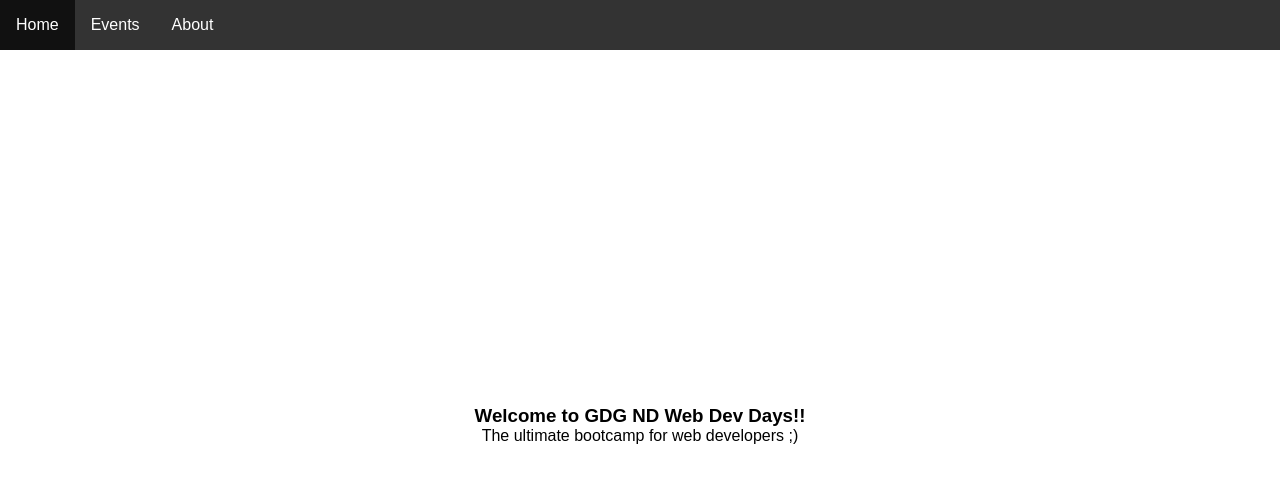
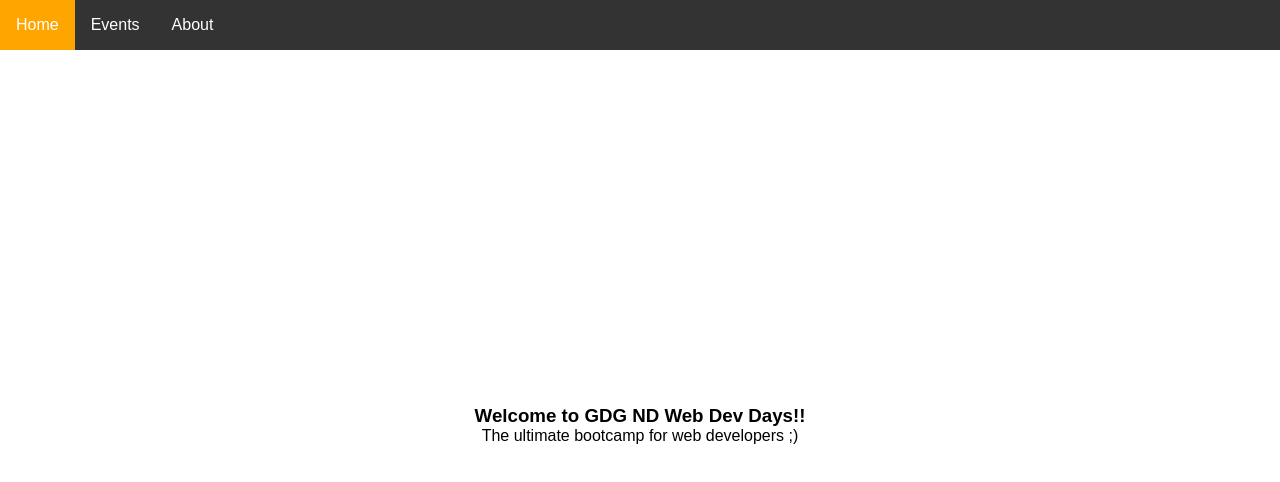
Before and after one commit to gdgnewdelhi/web-dev-day-angular, an Angular app: page /home in a window 1280 px wide. Shown: the top 482 px of the page. Built offline with nearby package versions, Linux system fonts and the light colour scheme.

Commit message:
Add routerLink and redirects

```diff
--- a/src/app/app-routing.module.ts
+++ b/src/app/app-routing.module.ts
@@ -5,6 +5,11 @@
 import { AboutComponent } from './about/about.component';
 
 const routes: Routes = [
+  {
+    path: '',
+    redirectTo: 'home',
+    pathMatch: 'full'
+  },
   {
     path: 'home',
     component: HomeComponent
--- a/src/app/header/header.component.css
+++ b/src/app/header/header.component.css
@@ -19,3 +19,11 @@
 li a:hover {
     background-color: #111;
 }
+
+li .active {
+    background-color: orange;
+}
+
+li .active:hover {
+    background-color: orange;
+}
--- a/src/app/header/header.component.html
+++ b/src/app/header/header.component.html
@@ -1,5 +1,5 @@
 <ul>
-  <li><a>Home</a></li>
-  <li><a>Events</a></li>
-  <li><a>About</a></li>
+  <li><a [routerLink]="['/home']" routerLinkActive="active" >Home</a></li>
+  <li><a [routerLink]="['/events']" routerLinkActive="active" >Events</a></li>
+  <li><a [routerLink]="['/about']" routerLinkActive="active" >About</a></li>
 </ul>
```
